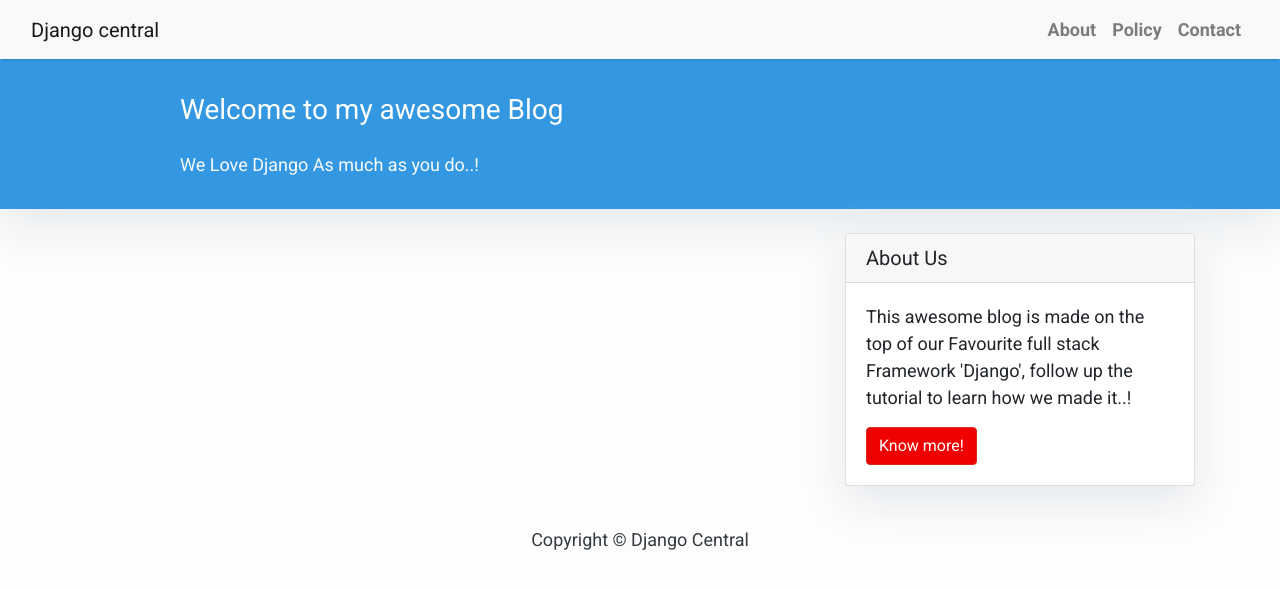
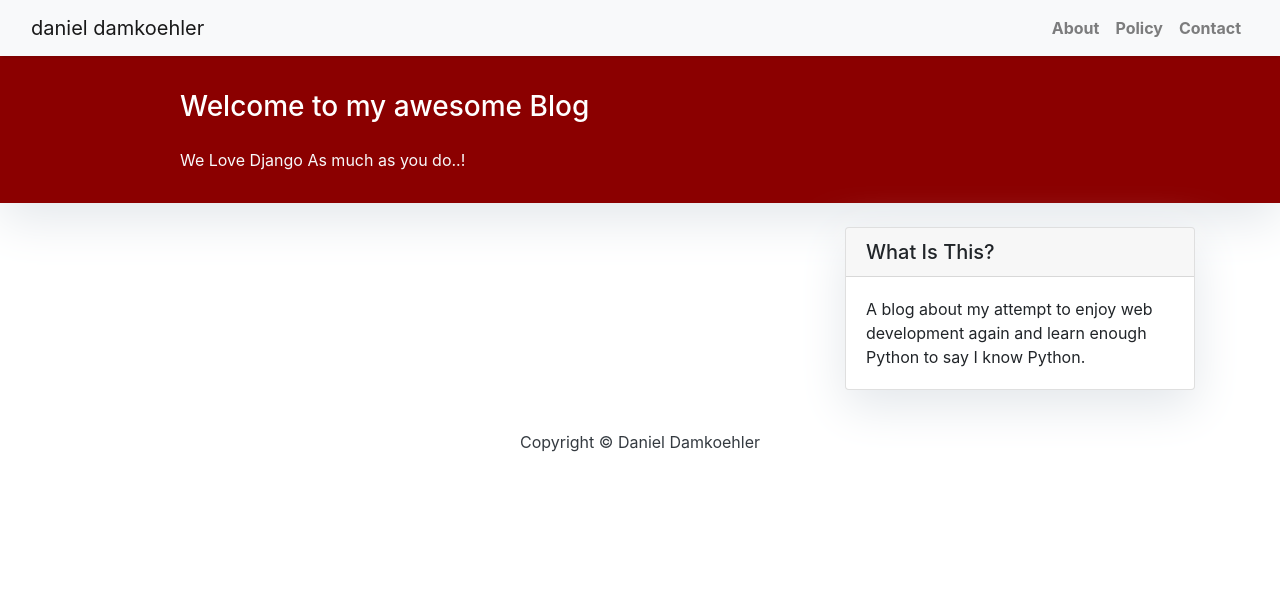
Before and after one commit to dandam/ddblog, a Django app: page / in a window 1280 px wide. Shown: the top 589 px of the page. Run offline with Django 5.2, Linux system fonts and the light colour scheme; data that the repository does not hold is empty; some libraries are stand-ins or nearby versions.

Commit message:
reskin begins

```diff
--- /dev/null
+++ b/danieldamkoehlernet/blog/static/css/style.css
@@ -0,0 +1,34 @@
+body {
+    font-family: "Roboto", sans-serif;
+    font-size: 17px;
+    background-color: #fdfdfd;
+}
+
+.shadow {
+    box-shadow: 0 4px 2px -2px rgba(0, 0, 0, 0.1);
+}
+
+.head_text {
+    color: darkred;
+}
+
+.btn-danger {
+    color: #fff;
+    background-color: #f00000;
+    border-color: #dc281e;
+}
+
+.masthead {
+    background: darkred;
+    height: auto;
+    padding-bottom: 15px;
+    box-shadow: 0 16px 48px #E3E7EB;
+    padding-top: 10px;
+}
+
+
+/* Index pg - list of posts */
+
+.card {
+    box-shadow: 0 16px 48px #E3E7EB;
+}
--- a/danieldamkoehlernet/templates/base.html
+++ b/danieldamkoehlernet/templates/base.html
@@ -1,43 +1,24 @@
 <!DOCTYPE html>
 <html lang="en">
 
+{% load static %}
+
     <head>
-        <title>Django Central</title>
+        <title>Daniel Damkoehler dot net</title>
         <link href="https://fonts.googleapis.com/css?family=Roboto:400,700" rel="stylesheet">
         <meta name="google" content="notranslate" />
+        <meta charset="UTF-8" />
         <meta name="viewport" content="width=device-width, initial-scale=1" />
+        <link rel="stylesheet" href="{% static 'css/style.css' %}" />
         <link rel="stylesheet" href="https://maxcdn.bootstrapcdn.com/bootstrap/4.0.0/css/bootstrap.min.css" integrity="sha384-Gn5384xqQ1aoWXA+058RXPxPg6fy4IWvTNh0E263XmFcJlSAwiGgFAW/dAiS6JXm"
             crossorigin="anonymous" />
     </head>
 
     <body>
-        <style>
-            body {
-            font-family: "Roboto", sans-serif;
-            font-size: 17px;
-            background-color: #fdfdfd;
-        }
-        .shadow {
-            box-shadow: 0 4px 2px -2px rgba(0, 0, 0, 0.1);
-        }
-        .btn-danger {
-            color: #fff;
-            background-color: #f00000;
-            border-color: #dc281e;
-        }
-        .masthead {
-            background: #3398E1;
-            height: auto;
-            padding-bottom: 15px;
-            box-shadow: 0 16px 48px #E3E7EB;
-            padding-top: 10px;
-        }
-    </style>
-
         <!-- Navigation -->
         <nav class="navbar navbar-expand-lg navbar-light bg-light shadow" id="mainNav">
             <div class="container-fluid">
-                <a class="navbar-brand" href="{% url 'home' %}">Django central</a>
+                <a class="navbar-brand" href="{% url 'home' %}">daniel damkoehler</a>
                 <button class="navbar-toggler navbar-toggler-right" type="button" data-toggle="collapse" data-target="#navbarResponsive"
                     aria-controls="navbarResponsive" aria-expanded="false" aria-label="Toggle navigation">
                     <span class="navbar-toggler-icon"></span>
@@ -62,7 +43,7 @@
         {% endblock content %}
         <!-- Footer -->
         <footer class="py-3 bg-grey">
-            <p class="m-0 text-dark text-center ">Copyright &copy; Django Central</p>
+            <p class="m-0 text-dark text-center ">Copyright &copy; Daniel Damkoehler</p>
         </footer>
     </body>
 </html>
--- a/danieldamkoehlernet/templates/index.html
+++ b/danieldamkoehlernet/templates/index.html
@@ -1,21 +1,5 @@
 {% extends "base.html" %}
 {% block content %}
-<style>
-    body {
-        font-family: "Roboto", sans-serif;
-        font-size: 18px;
-        background-color: #fdfdfd;
-    }
-
-    .head_text {
-        color: white;
-    }
-
-    .card {
-        box-shadow: 0 16px 48px #E3E7EB;
-    }
-</style>
-
 <header class="masthead">
     <div class="overlay"></div>
     <div class="container">
--- a/danieldamkoehlernet/templates/sidebar.html
+++ b/danieldamkoehlernet/templates/sidebar.html
@@ -10,11 +10,9 @@
 <!-- Sidebar Widgets Column -->
 <div class="col-md-4 float-right ">
 <div class="card my-4">
-        <h5 class="card-header">About Us</h5>
-    <div class="card-body">
-        <p class="card-text"> This awesome blog is made on the top of our Favourite full stack Framework 'Django', follow up the tutorial to learn how we made it..!</p>
-        <a href="https://djangocentral.com/building-a-blog-application-with-django"
-           class="btn btn-danger">Know more!</a>
+        <h5 class="card-header">What Is This?</h5>
+    <div class="card-body">A blog about my attempt to enjoy web development again and learn enough Python to say I know Python.
+        <p class="card-text"></a>
     </div>
 </div>
 </div>
```
Also changed, not shown: danieldamkoehlernet/blog/models.py (+4 -4 lines).
